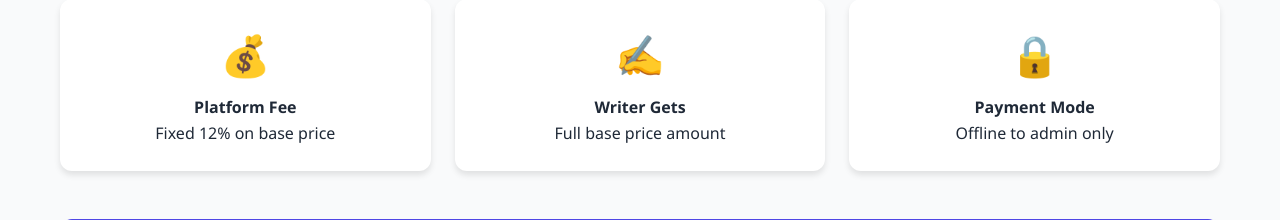
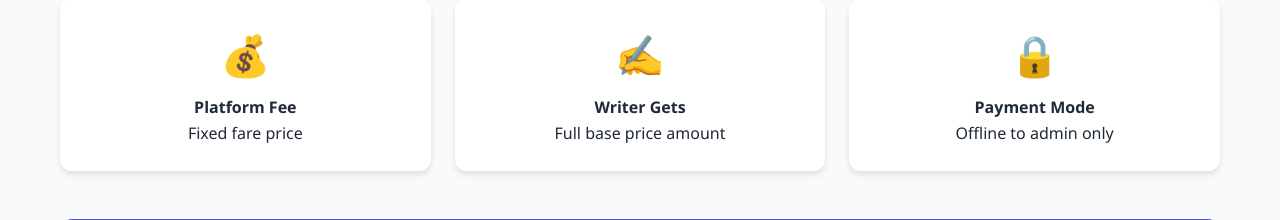
Before and after one commit to Rishi-128/WorkX, a Flask app: page /pricing in a window 1280 px wide. Shown: the part 310-530 px from the top of the page. Run offline with Flask 3, Linux system fonts and the light colour scheme.

Commit message:
removed 12%

```diff
--- a/templates/pricing.html
+++ b/templates/pricing.html
@@ -44,7 +44,7 @@
                 <div class="info-card">
                     <div class="info-icon">💰</div>
                     <h4>Platform Fee</h4>
-                    <p>Fixed 12% on base price</p>
+                    <p>Fixed fare price</p>
                 </div>
                 <div class="info-card">
                     <div class="info-icon">✍️</div>
```
